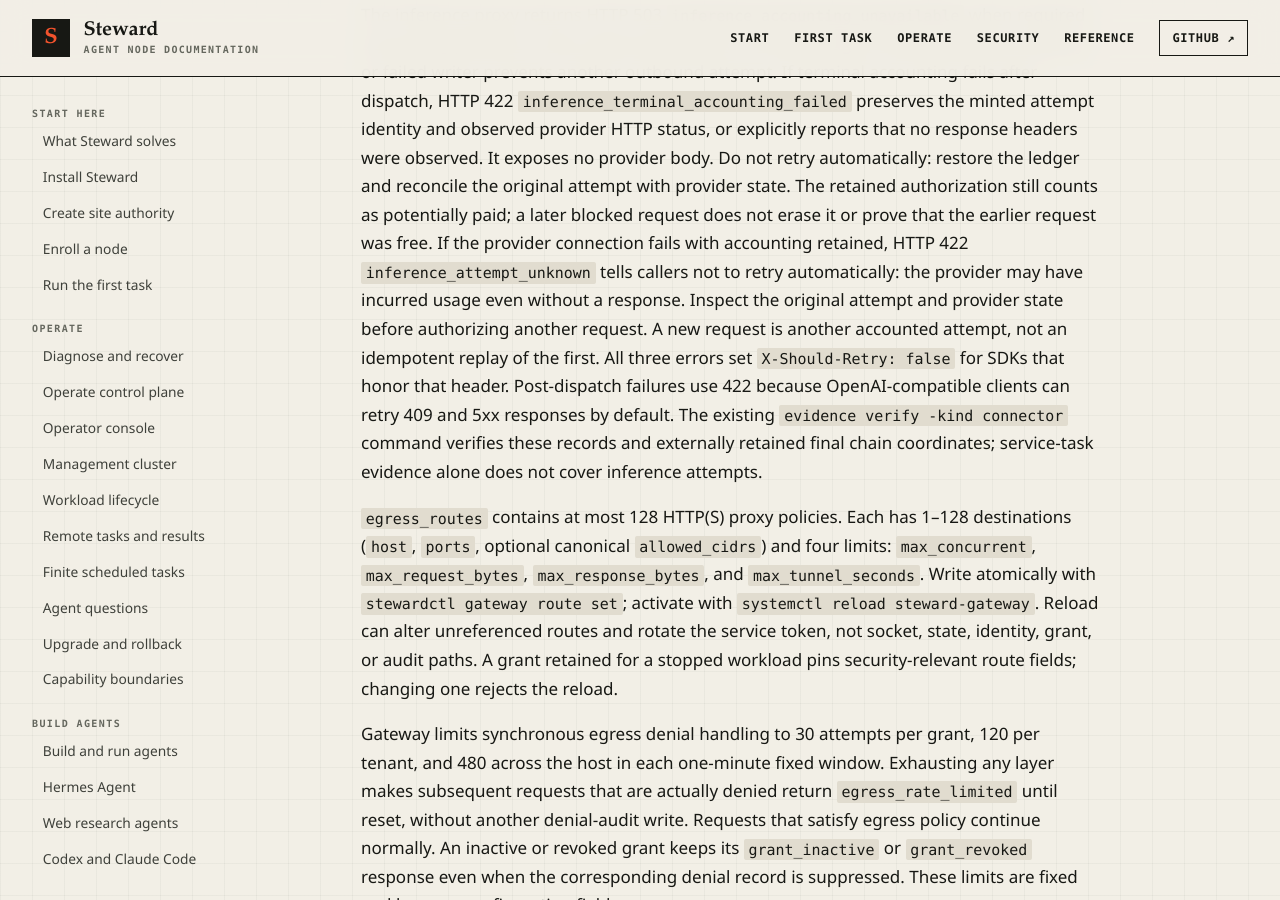
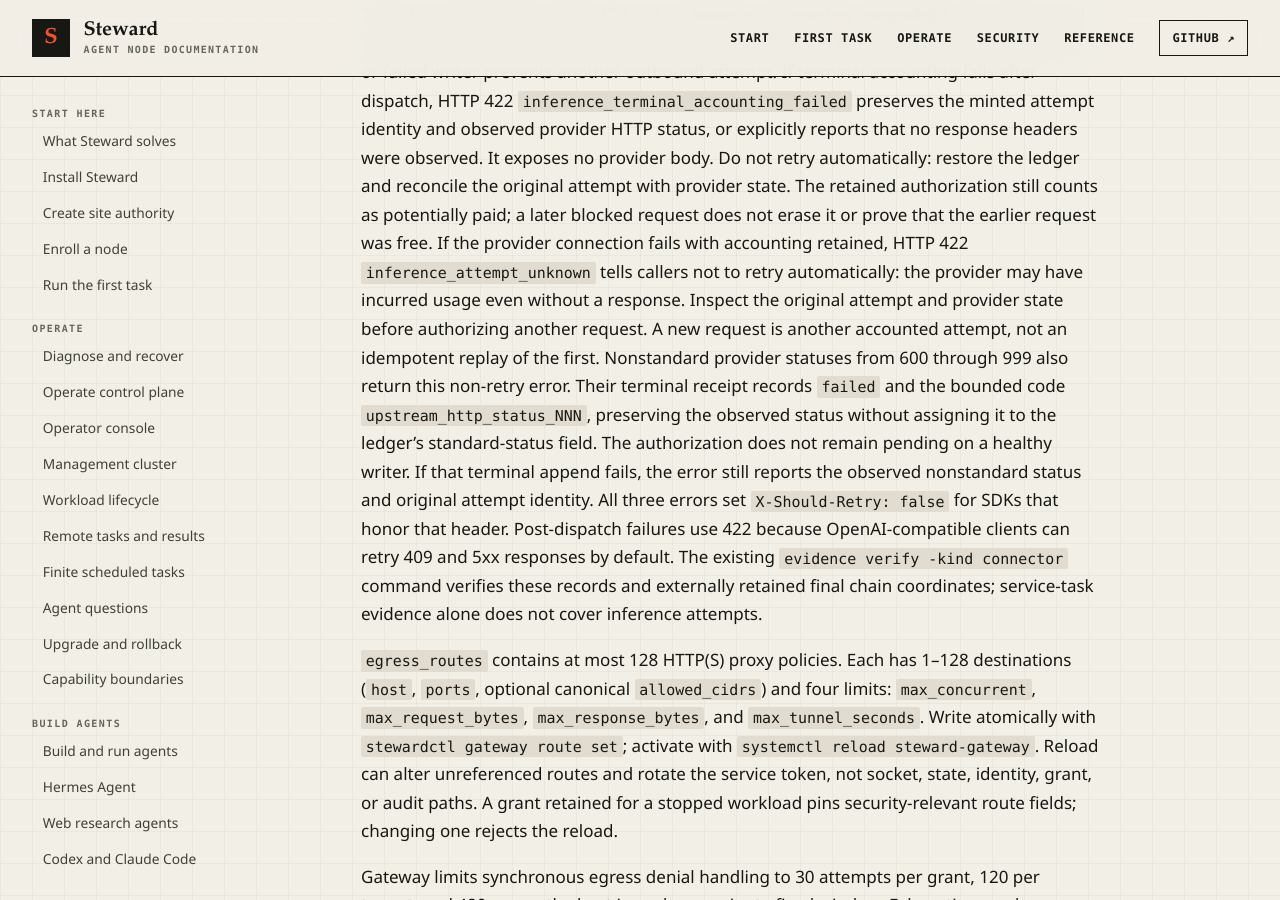
Before and after one commit to hardrails/steward, a Jekyll site: the page built from docs/reference/configuration.md, in a window 1280 px wide and 900 px high, scrolled down 21153 px. Built offline with Jekyll 4.4.1, drawn with Linux system fonts in a browser that asks for light colours.

Commit message:
Document retained inference failure for extension HTTP statuses
Constraint: Keep invalid provider status observations distinct from transport loss.
Confidence: high
Scope-risk: narrow

```diff
--- a/docs/reference/configuration.md
+++ b/docs/reference/configuration.md
@@ -635,6 +635,12 @@ If the provider connection fails with accounting retained, HTTP 422
 may have incurred usage even without a response. Inspect the original attempt and
 provider state before authorizing another request. A new request is another
 accounted attempt, not an idempotent replay of the first.
+Nonstandard provider statuses from 600 through 999 also return this non-retry
+error. Their terminal receipt records `failed` and the bounded code
+`upstream_http_status_NNN`, preserving the observed status without assigning it
+to the ledger's standard-status field. The authorization does not remain pending
+on a healthy writer. If that terminal append fails, the error still reports the
+observed nonstandard status and original attempt identity.
 All three errors set `X-Should-Retry: false` for SDKs that honor that header.
 Post-dispatch failures use 422 because OpenAI-compatible clients can retry 409
 and 5xx responses by default.
```
